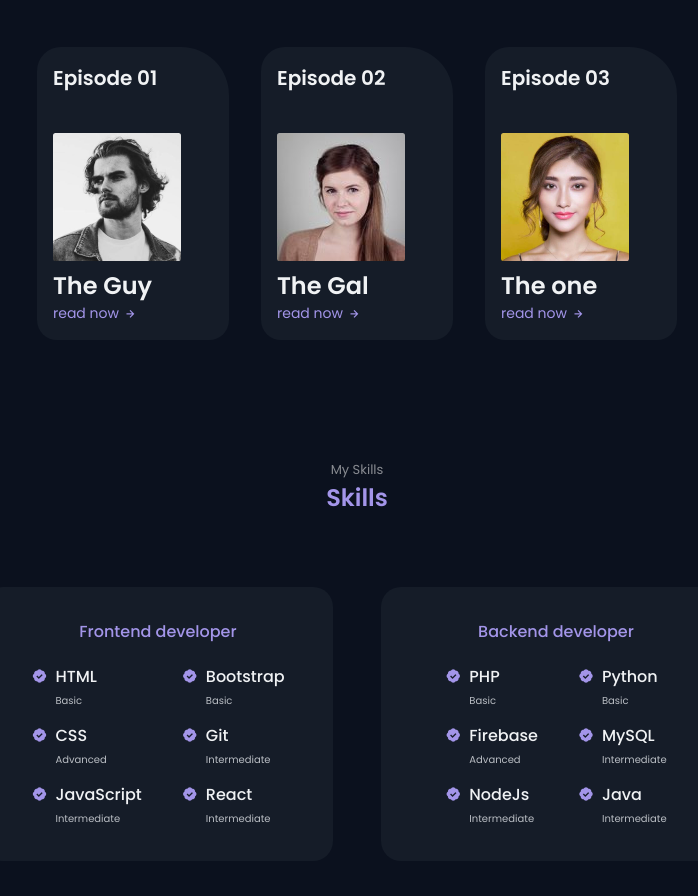
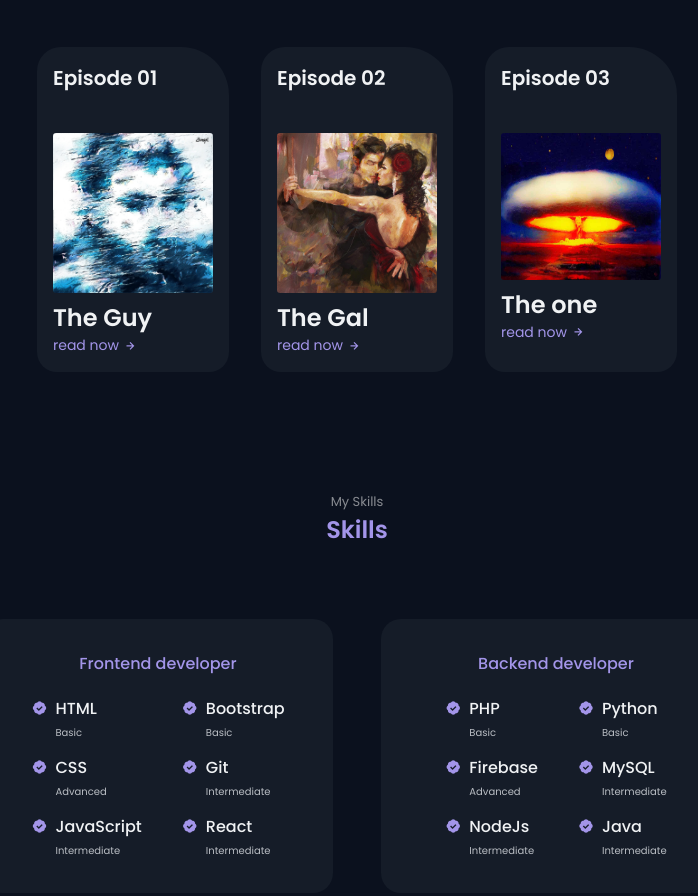
Before and after one commit to Lokie-codes/lox-responsive-website-V2, a plain HTML site: page index.html in a window 1280 px wide. Shown: the part 1580-2476 px from the top of the page, without its empty margins (283-981 px from the left). Drawn offline with nearby package versions, Linux system fonts and the light colour scheme.

Commit message:
blog 2 and 3 initiation.

```diff
--- a/assets/css/styles.css
+++ b/assets/css/styles.css
@@ -554,6 +554,12 @@ body.light-theme{
 .blogs__img{
   border-radius: 2%;
 }
+
+#blogs__img-resize{
+  width: 100%;
+  height: 50%
+}
+
 .blogs__subtitle{
   font-size: var(--h2-font-size);
 }
--- a/index.html
+++ b/index.html
@@ -156,7 +156,7 @@
                     <div class="blogs__card">
                         <h3 class="blogs__title">Episode 01</h3>
                         <a href="episode1.html">
-                            <img src="assets/img/testimonial1.png" alt="" class="blogs__img">
+                            <img src="assets/img/blog/blog1.jpg" alt="" class="blogs__img">
                         </a>
                         <h2 class="blogs__subtitle">The Guy</h2>
                         <a href="episode1.html">
@@ -168,22 +168,30 @@
 
                     <div class="blogs__card">
                         <h3 class="blogs__title">Episode 02</h3>
-                        <img src="assets/img/testimonial2.png" alt="" class="blogs__img">
+                        <a href="episode2.html">
+                            <img src="assets/img/blog/blog2.jpg" alt="" class="blogs__img">
+                        </a>
                         <h2 class="blogs__subtitle">The Gal</h2>
 
+                        <a href="episode2.html">
                             <span class="blogs__button">
                                 read now <i class="bx bx-right-arrow-alt blogs__icon"></i>
                             </span>
+                        </a>
                     </div>
 
                     <div class="blogs__card">
                         <h3 class="blogs__title">Episode 03</h3>
-                        <img src="assets/img/testimonial3.png" alt="" class="blogs__img">
+                        <a href="episode3.html">
+                            <img src="assets/img/blog/blog3.jpg" alt="" class="blogs__img" id="blogs__img-resize">
+                        </a>
                         <h2 class="blogs__subtitle">The one</h2>
 
+                        <a href="episode3.html">
                             <span class="blogs__button">
                                 read now <i class="bx bx-right-arrow-alt blogs__icon"></i>
                             </span>
+                        </a>
                     </div>
                 </div>
             </section>  <!-- End of Blogs -->
```
Also changed, not shown: assets/img/blog/blog2.jpg (added), assets/img/blog/blog3.jpg (added). Lines whose indentation alone changed are shown as unchanged.
